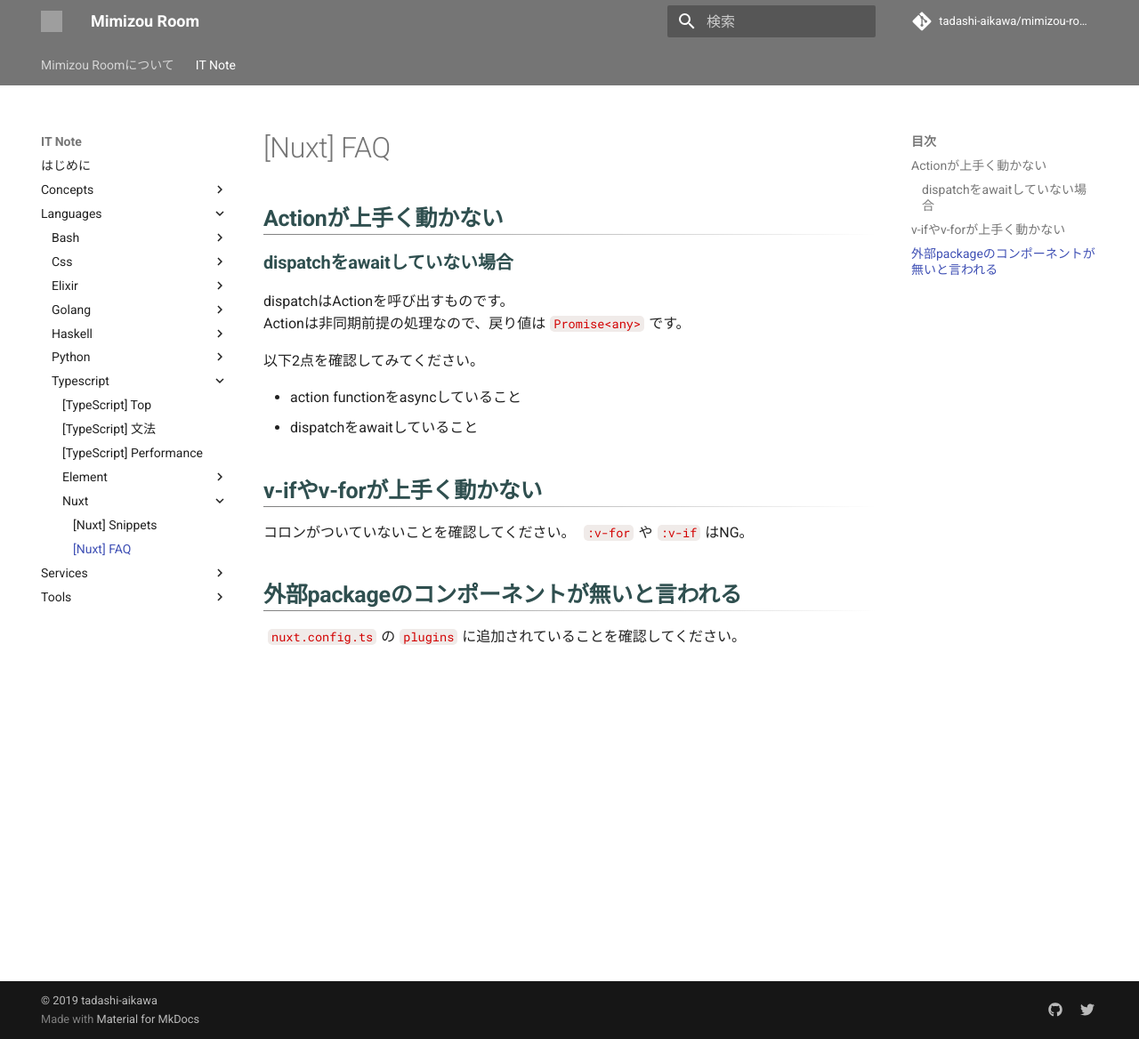
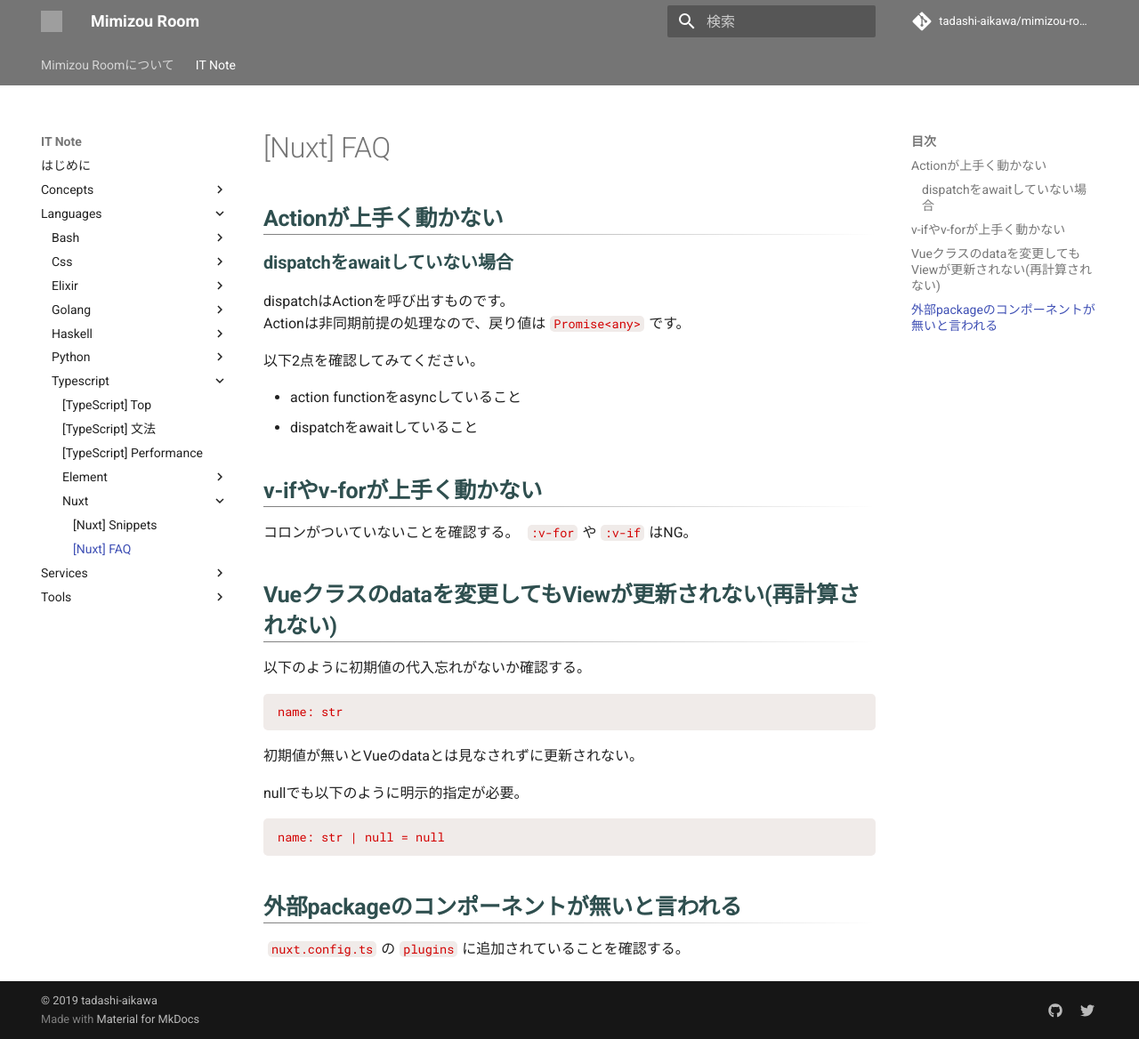
Before and after one commit to tadashi-aikawa/mimizou-room, an MkDocs documentation site: the page built from docs/IT_Note/languages/typescript/nuxt/trouble.md, in a window 1280 px wide and 1168 px high. Shown: the whole window at 89% size. Built offline with MkDocs 1.6.1 and Material for MkDocs 9.7.7, drawn with Linux system fonts in a browser that asks for light colours; comment, search, counter and statistics services are not loaded; grey boxes are pictures that could not be loaded.

Commit message:
[Nuxt] Viewが更新されないFAQ追加

````diff
--- a/docs/IT_Note/languages/typescript/nuxt/trouble.md
+++ b/docs/IT_Note/languages/typescript/nuxt/trouble.md
@@ -18,10 +18,28 @@ Actionは非同期前提の処理なので、戻り値は`Promise<any>`です。
 v-ifやv-forが上手く動かない
 ---------------------------
 
-コロンがついていないことを確認してください。 `:v-for`や`:v-if`はNG。
+コロンがついていないことを確認する。 `:v-for`や`:v-if`はNG。
+
+
+Vueクラスのdataを変更してもViewが更新されない(再計算されない)
+-------------------------------------------------------------
+
+以下のように初期値の代入忘れがないか確認する。
+
+```
+name: str
+```
+
+初期値が無いとVueのdataとは見なされずに更新されない。
+
+nullでも以下のように明示的指定が必要。
+
+```
+name: str | null = null
+```
 
 
 外部packageのコンポーネントが無いと言われる
 -------------------------------------------
 
-`nuxt.config.ts`の`plugins`に追加されていることを確認してください。
+`nuxt.config.ts`の`plugins`に追加されていることを確認する。
````
